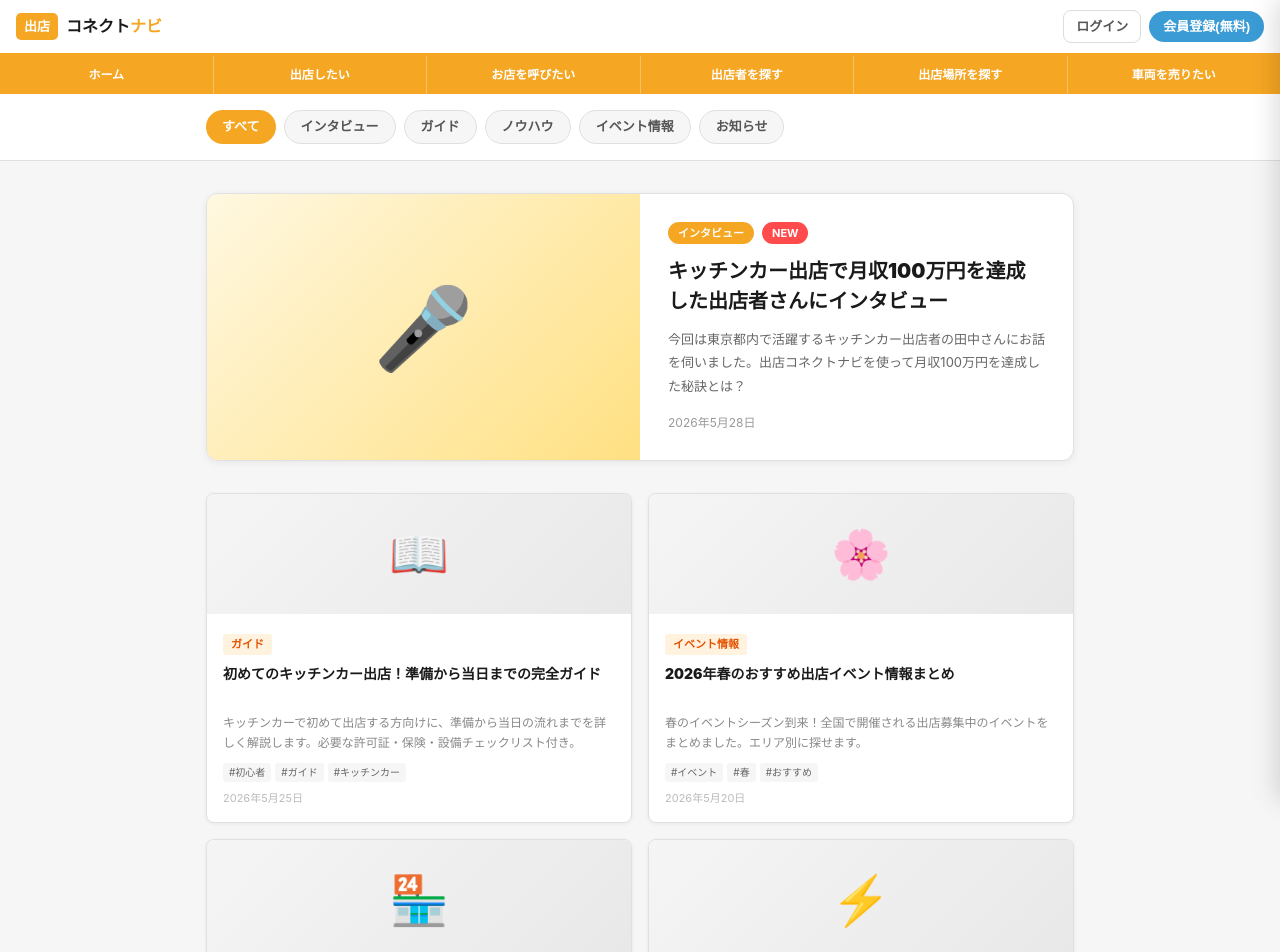
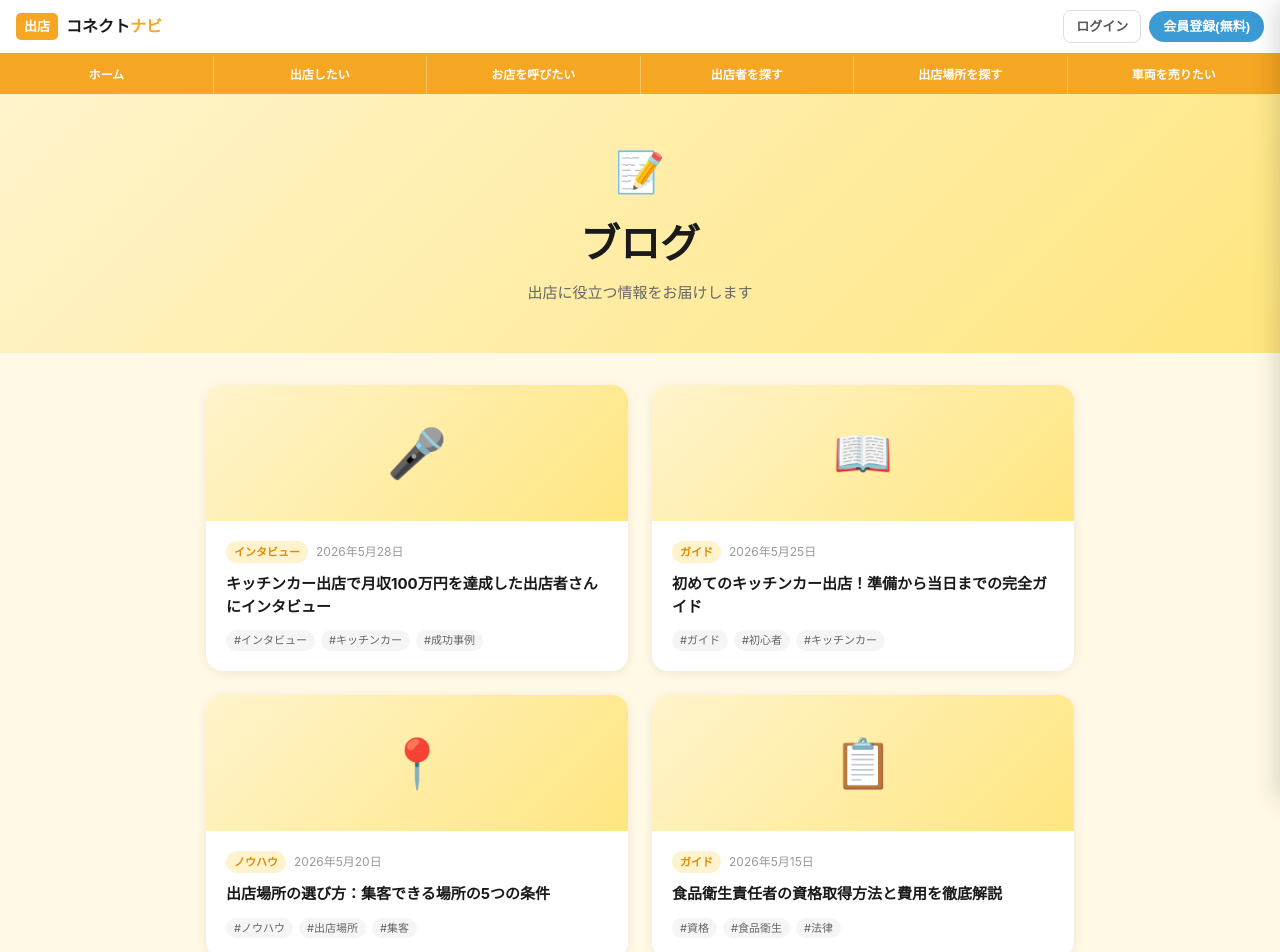
Before and after one commit to rinfuku0917/shutten-connect-navi, a Next.js app: page /blog in a window 1280 px wide. Shown: the top 952 px of the page. Built offline with nearby package versions, Linux system fonts and the light colour scheme.

Commit message:
ブログページ修正

```diff
--- a/app/blog/page.tsx
+++ b/app/blog/page.tsx
@@ -1,84 +1,51 @@
+'use client'
 import Link from 'next/link'
 
 const posts = [
-  {id:'1',title:'キッチンカー出店で月収100万円を達成した出店者さんにインタビュー',category:'インタビュー',date:'2026年5月28日',img:'🎤',summary:'今回は東京都内で活躍するキッチンカー出店者の田中さんにお話を伺いました。出店コネクトナビを使って月収100万円を達成した秘訣とは？',tags:['インタビュー','キッチンカー','成功事例']},
-  {id:'2',title:'初めてのキッチンカー出店！準備から当日までの完全ガイド',category:'ガイド',date:'2026年5月25日',img:'📖',summary:'キッチンカーで初めて出店する方向けに、準備から当日の流れまでを詳しく解説します。必要な許可証・保険・設備チェックリスト付き。',tags:['初心者','ガイド','キッチンカー']},
-  {id:'3',title:'2026年春のおすすめ出店イベント情報まとめ',category:'イベント情報',date:'2026年5月20日',img:'🌸',summary:'春のイベントシーズン到来！全国で開催される出店募集中のイベントをまとめました。エリア別に探せます。',tags:['イベント','春','おすすめ']},
-  {id:'4',title:'出店場所オーナーが語る「こんな出店者に来てほしい」',category:'インタビュー',date:'2026年5月15日',img:'🏪',summary:'商業施設や大学など、出店場所のオーナーさんたちにアンケート調査。どんな出店者を求めているのか本音を聞きました。',tags:['インタビュー','募集者','マッチング']},
-  {id:'5',title:'テント出店 vs キッチンカー出店 どちらが有利？徹底比較',category:'ノウハウ',date:'2026年5月10日',img:'⚡',summary:'初期費用・運用コスト・売上・機動性など様々な角度からテント出店とキッチンカー出店を比較しました。',tags:['ノウハウ','比較','テント','キッチンカー']},
-  {id:'6',title:'出店に必要な許可証・保険を徹底解説',category:'ガイド',date:'2026年5月5日',img:'📋',summary:'食品営業許可・PL保険・食品衛生責任者資格など、出店に必要な書類と手続きを詳しく解説します。',tags:['許可証','保険','ガイド']},
+  {id:'1',title:'キッチンカー出店で月収100万円を達成した出店者さんにインタビュー',category:'インタビュー',date:'2026年5月28日',img:'🎤',tags:['インタビュー','キッチンカー','成功事例']},
+  {id:'2',title:'初めてのキッチンカー出店！準備から当日までの完全ガイド',category:'ガイド',date:'2026年5月25日',img:'📖',tags:['ガイド','初心者','キッチンカー']},
+  {id:'3',title:'出店場所の選び方：集客できる場所の5つの条件',category:'ノウハウ',date:'2026年5月20日',img:'📍',tags:['ノウハウ','出店場所','集客']},
+  {id:'4',title:'食品衛生責任者の資格取得方法と費用を徹底解説',category:'ガイド',date:'2026年5月15日',img:'📋',tags:['資格','食品衛生','法律']},
+  {id:'5',title:'マルシェ出店で売上アップ！ディスプレイの工夫',category:'ノウハウ',date:'2026年5月10日',img:'🛍️',tags:['マルシェ','ディスプレイ','売上']},
+  {id:'6',title:'キッチンカーの車両選び：中古vs新車どちらがお得？',category:'ノウハウ',date:'2026年5月5日',img:'🚐',tags:['車両','中古','購入']},
 ]
 
-const categories = ['すべて','インタビュー','ガイド','ノウハウ','イベント情報','お知らせ']
+const categories = ['すべて','インタビュー','ガイド','ノウハウ']
 
 export default function BlogPage() {
-  const featured = posts[0]
-  const rest = posts.slice(1)
   return (
-    <div style={{minHeight:'100vh',background:'#f6f6f6',fontFamily:'-apple-system,BlinkMacSystemFont,sans-serif'}}>
-
-
-      <div style={{background:'#fff',borderBottom:'1px solid #e0e0e0',padding:'16px 0'}}>
-        <div style={{maxWidth:'900px',margin:'0 auto',padding:'0 16px',display:'flex',gap:'8px',flexWrap:'wrap'}}>
-          {categories.map(cat=>(
-            <button key={cat} style={{background:cat==='すべて'?'#F5A623':'#f6f6f6',color:cat==='すべて'?'#fff':'#555',border:cat==='すべて'?'none':'1px solid #e0e0e0',borderRadius:'999px',padding:'6px 16px',fontSize:'13px',fontWeight:'600',cursor:'pointer'}}>
-              {cat}
-            </button>
-          ))}
-        </div>
+    <div style={{minHeight:'100vh',background:'#FFF9E6',fontFamily:'-apple-system,sans-serif'}}>
+      <div style={{background:'linear-gradient(135deg,#FFF4CC,#FFE680)',padding:'48px 24px',textAlign:'center'}}>
+        <div style={{fontSize:'40px',marginBottom:'12px'}}>📝</div>
+        <h1 style={{fontSize:'clamp(28px,6vw,40px)',fontWeight:'900',color:'#1a1a1a',marginBottom:'8px'}}>ブログ</h1>
+        <p style={{fontSize:'15px',color:'#666'}}>出店に役立つ情報をお届けします</p>
       </div>
 
       <div style={{maxWidth:'900px',margin:'0 auto',padding:'32px 16px'}}>
-        <Link href={'/blog/'+featured.id} style={{textDecoration:'none',color:'inherit'}}>
-          <div style={{background:'#fff',borderRadius:'12px',border:'1px solid #e0e0e0',overflow:'hidden',marginBottom:'32px',boxShadow:'0 2px 8px rgba(0,0,0,0.06)',display:'grid',gridTemplateColumns:'1fr 1fr'}}>
-            <div style={{background:'linear-gradient(135deg,#FFF8E1,#FFE082)',display:'flex',alignItems:'center',justifyContent:'center',fontSize:'80px',minHeight:'220px'}}>
-              {featured.img}
-            </div>
-            <div style={{padding:'28px'}}>
-              <div style={{display:'flex',gap:'8px',marginBottom:'12px'}}>
-                <span style={{background:'#F5A623',color:'#fff',fontSize:'11px',fontWeight:'700',padding:'3px 10px',borderRadius:'999px'}}>{featured.category}</span>
-                <span style={{background:'#FF4B4B',color:'#fff',fontSize:'11px',fontWeight:'700',padding:'3px 10px',borderRadius:'999px'}}>NEW</span>
-              </div>
-              <h2 style={{fontSize:'20px',fontWeight:'900',color:'#1a1a1a',marginBottom:'12px',lineHeight:1.5}}>{featured.title}</h2>
-              <p style={{fontSize:'13px',color:'#666',lineHeight:1.8,marginBottom:'16px'}}>{featured.summary}</p>
-              <div style={{fontSize:'12px',color:'#999'}}>{featured.date}</div>
-            </div>
-          </div>
-        </Link>
-
-        <div style={{display:'grid',gridTemplateColumns:'1fr 1fr',gap:'16px',marginBottom:'32px'}}>
-          {rest.map(post=>(
-            <Link key={post.id} href={'/blog/'+post.id} style={{textDecoration:'none',color:'inherit'}}>
-              <div style={{background:'#fff',borderRadius:'8px',border:'1px solid #e0e0e0',overflow:'hidden',boxShadow:'0 1px 4px rgba(0,0,0,0.06)'}}>
-                <div style={{background:'linear-gradient(135deg,#f5f5f5,#e8e8e8)',height:'120px',display:'flex',alignItems:'center',justifyContent:'center',fontSize:'clamp(28px, 6vw, 48px)'}}>
+        <div style={{display:'grid',gridTemplateColumns:'repeat(auto-fill,minmax(280px,1fr))',gap:'24px'}}>
+          {posts.map(post => (
+            <Link key={post.id} href={`/blog/${post.id}`} style={{textDecoration:'none'}}>
+              <div style={{background:'#fff',borderRadius:'16px',overflow:'hidden',boxShadow:'0 2px 12px rgba(0,0,0,0.08)',transition:'transform .2s',cursor:'pointer'}}>
+                <div style={{background:'linear-gradient(135deg,#FFF4CC,#FFE680)',padding:'32px',textAlign:'center',fontSize:'48px'}}>
                   {post.img}
                 </div>
-                <div style={{padding:'16px'}}>
-                  <span style={{background:'#FFF3E0',color:'#E65100',fontSize:'11px',fontWeight:'700',padding:'2px 8px',borderRadius:'3px',marginBottom:'8px',display:'inline-block'}}>{post.category}</span>
-                  <h3 style={{fontSize:'14px',fontWeight:'900',color:'#1a1a1a',marginBottom:'8px',lineHeight:1.5,height:'42px',overflow:'hidden'}}>{post.title}</h3>
-                  <p style={{fontSize:'12px',color:'#888',lineHeight:1.7,marginBottom:'10px',height:'40px',overflow:'hidden'}}>{post.summary}</p>
-                  <div style={{display:'flex',gap:'4px',flexWrap:'wrap',marginBottom:'8px'}}>
-                    {post.tags.map(t=>(
-                      <span key={t} style={{background:'#f6f6f6',color:'#666',fontSize:'10px',padding:'2px 6px',borderRadius:'3px'}}>#{t}</span>
+                <div style={{padding:'20px'}}>
+                  <div style={{display:'flex',alignItems:'center',gap:'8px',marginBottom:'10px'}}>
+                    <span style={{background:'#FFF3CD',color:'#E08A00',fontSize:'11px',fontWeight:'700',padding:'3px 8px',borderRadius:'20px'}}>{post.category}</span>
+                    <span style={{fontSize:'12px',color:'#999'}}>{post.date}</span>
+                  </div>
+                  <h2 style={{fontSize:'15px',fontWeight:'700',color:'#1a1a1a',lineHeight:1.5,marginBottom:'12px'}}>{post.title}</h2>
+                  <div style={{display:'flex',flexWrap:'wrap',gap:'6px'}}>
+                    {post.tags.map(tag => (
+                      <span key={tag} style={{background:'#F5F5F5',color:'#666',fontSize:'11px',padding:'2px 8px',borderRadius:'20px'}}>#{tag}</span>
                     ))}
                   </div>
-                  <div style={{fontSize:'11px',color:'#bbb'}}>{post.date}</div>
                 </div>
               </div>
             </Link>
           ))}
         </div>
       </div>
-
-      <footer style={{background:'#1a1a1a',color:'#fff',padding:'32px 16px'}}>
-        <div style={{maxWidth:'1200px',margin:'0 auto'}}>
-          <div style={{display:'flex',alignItems:'center',gap:'8px',marginBottom:'16px'}}>
-            <span style={{background:'#F5A623',color:'#fff',fontWeight:'900',fontSize:'13px',padding:'4px 8px',borderRadius:'4px'}}>出店</span>
-            <span style={{fontWeight:'900',fontSize:'16px'}}>コネクト<span style={{color:'#F5A623'}}>ナビ</span></span>
-          </div>
-          <div style={{fontSize:'11px',color:'#666'}}>© 2026 出店コネクトナビ All Rights Reserved.</div>
-        </div>
-      </footer>
     </div>
   )
 }
```
